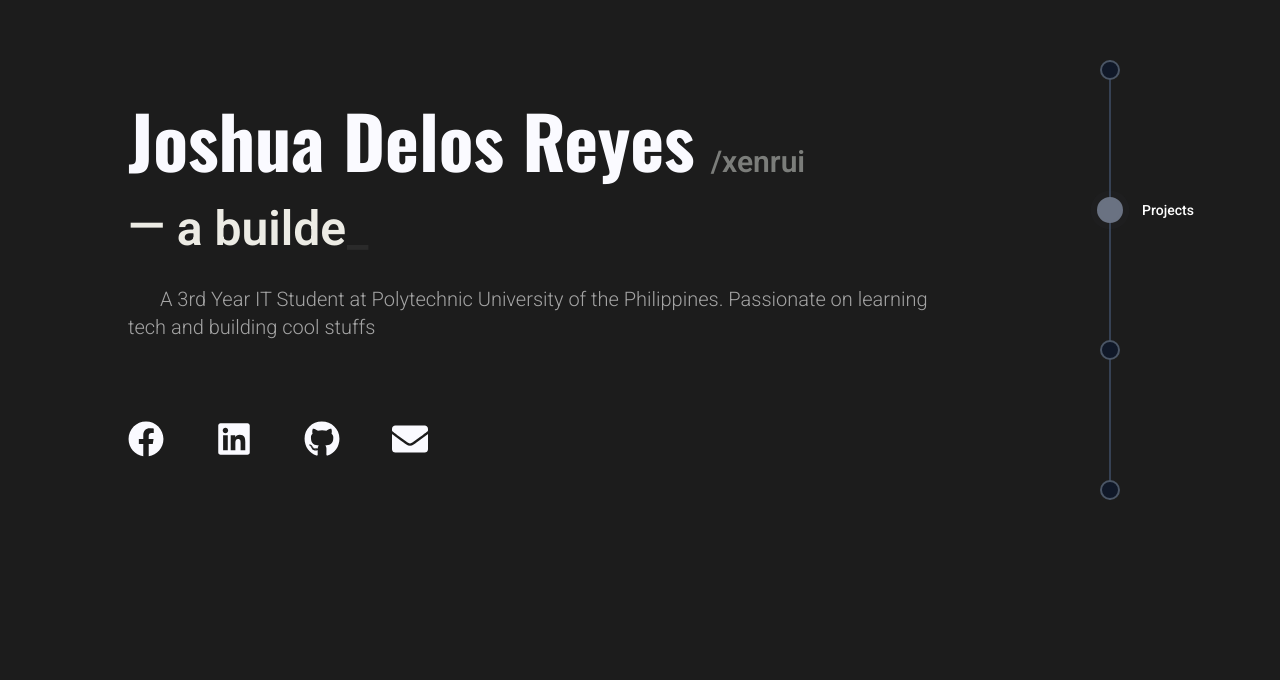
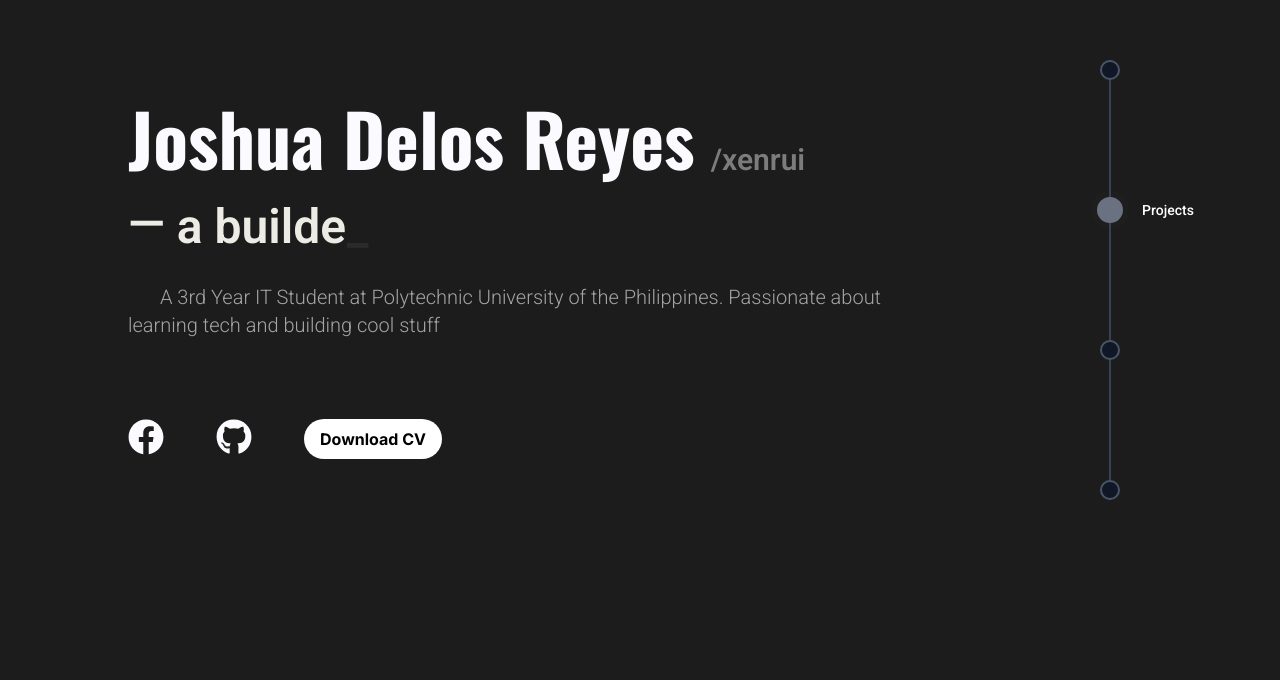
Before and after one commit to Xenrui/joshua-portfolio, a Next.js app: page / in a window 1280 px wide. Shown: the part 120-800 px from the top of the page. Built offline with nearby package versions, Linux system fonts and the light colour scheme.

Commit message:
feat: add download cv on hero

```diff
--- a/src/components/Hero.js
+++ b/src/components/Hero.js
@@ -28,8 +28,8 @@ const Hero = () => {
 
 			<div className="mb-20">
 				<p className="text-xl font-light font-roboto indent-8 text-white/60">
-					A 3rd Year IT Student at Polytechnic University of the Philippines. Passionate on learning tech and
-					building cool stuffs
+					A 3rd Year IT Student at Polytechnic University of the Philippines. Passionate about learning tech and
+					building cool stuff
 				</p>
 			</div>
 			<div className="">
@@ -40,17 +40,15 @@ const Hero = () => {
 						target="_blank">
 						<FaFacebook className="text-secondary w-9 h-9" />
 					</a>
-					<a
-						className="transition-all hover:scale-105"
-						href="https://www.linkedin.com/in/joshualdelosreyes/"
-						target="_blank">
-						<FaLinkedin className="text-secondary w-9 h-9" />
-					</a>
 					<a className="transition-all hover:scale-105" href="https://github.com/Xenrui" target="_blank">
 						<FaGithub className="text-secondary w-9 h-9" />
 					</a>
-					<a className="transition-all hover:scale-105" href="mailto:joshua123.jdr@gmail.com" target="_blank">
-						<FaEnvelope className="text-secondary w-9 h-9" />
+					<a
+						className="px-4 py-2 font-inter font-bold bg-secondary rounded-full hover:bg-secondary/80 transition-all hover:scale-105 bg-white text-black"
+						href="/assets/Joshua-DelosReyes-CV.pdf"
+						target="_blank"
+						rel="noopener noreferrer">
+						Download CV
 					</a>
 				</div>
 			</div>
```
Also changed, not shown: 1 other file (tests, documents, lock files or other folders).
